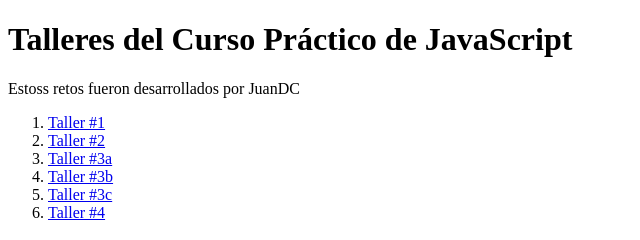
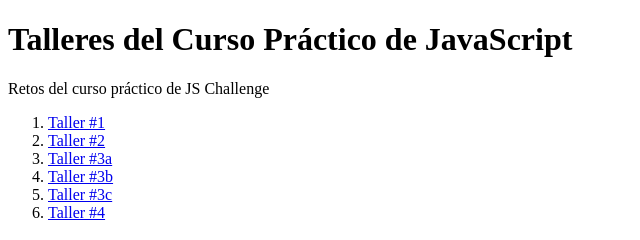
Before and after one commit to oscarmunera/platzi_js, a plain HTML site: page index.html in a window 1280 px wide. Shown: the full height of the page, 0-640 px from the left. Drawn offline with Linux system fonts and the light colour scheme.

Commit message:
Publicación final

```diff
--- a/index.html
+++ b/index.html
@@ -11,7 +11,7 @@
     <h1>
       Talleres del Curso Práctico de JavaScript
     </h1>
-    <p>Estoss retos fueron desarrollados por JuanDC</p>
+    <p>Retos del curso práctico de JS Challenge</p>
   </header>
 
   <section>
```
